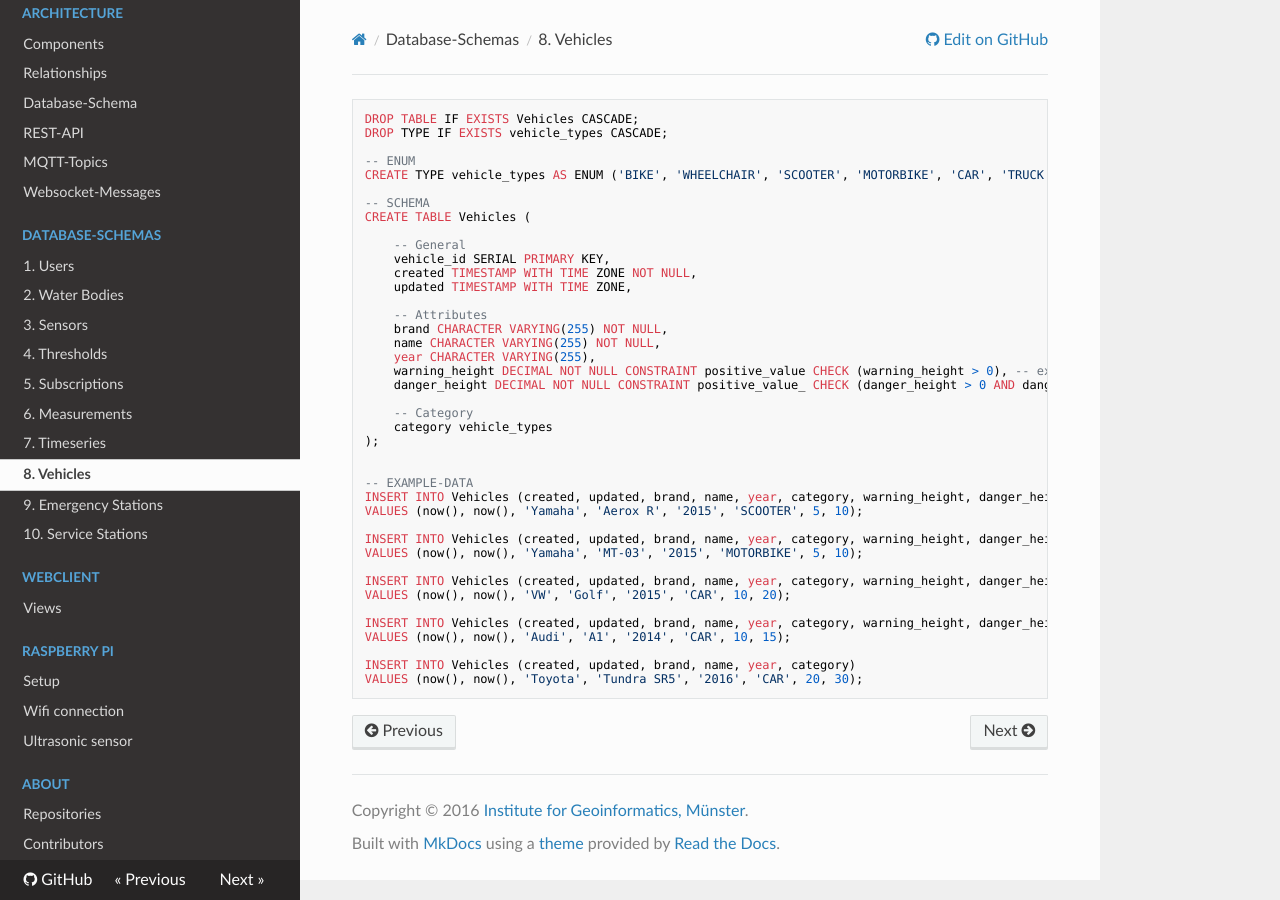
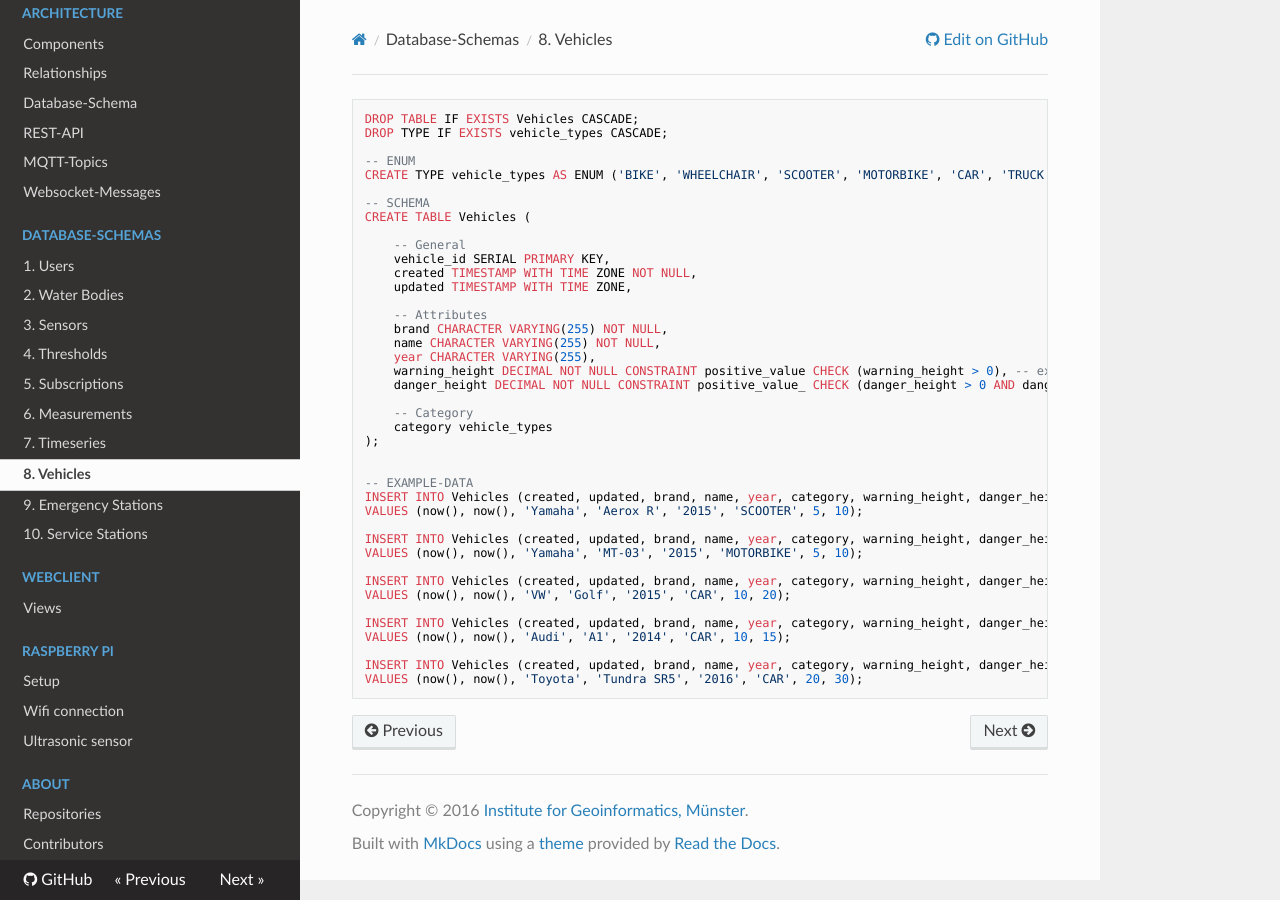
Before and after one commit to nicho90/GWoT-VST-Docs, an MkDocs documentation site: the page built from docs/schemas/8_vehicles.md, in a window 1280 px wide. Built offline with MkDocs 1.6.1, drawn with Linux system fonts in a browser that asks for light colours; nearby versions of some CDN libraries; old or Windows-style settings are respelled for this version of MkDocs.

Commit message:
Typo-fixes

````diff
--- a/docs/schemas/8_vehicles.md
+++ b/docs/schemas/8_vehicles.md
@@ -38,6 +38,6 @@ VALUES (now(), now(), 'VW', 'Golf', '2015', 'CAR', 10, 20);
 INSERT INTO Vehicles (created, updated, brand, name, year, category, warning_height, danger_height)
 VALUES (now(), now(), 'Audi', 'A1', '2014', 'CAR', 10, 15);
 
-INSERT INTO Vehicles (created, updated, brand, name, year, category)
+INSERT INTO Vehicles (created, updated, brand, name, year, category, warning_height, danger_height)
 VALUES (now(), now(), 'Toyota', 'Tundra SR5', '2016', 'CAR', 20, 30);
 ```
````
Also changed, not shown: docs/schemas/6_measurements.md (+1 -1 lines).
